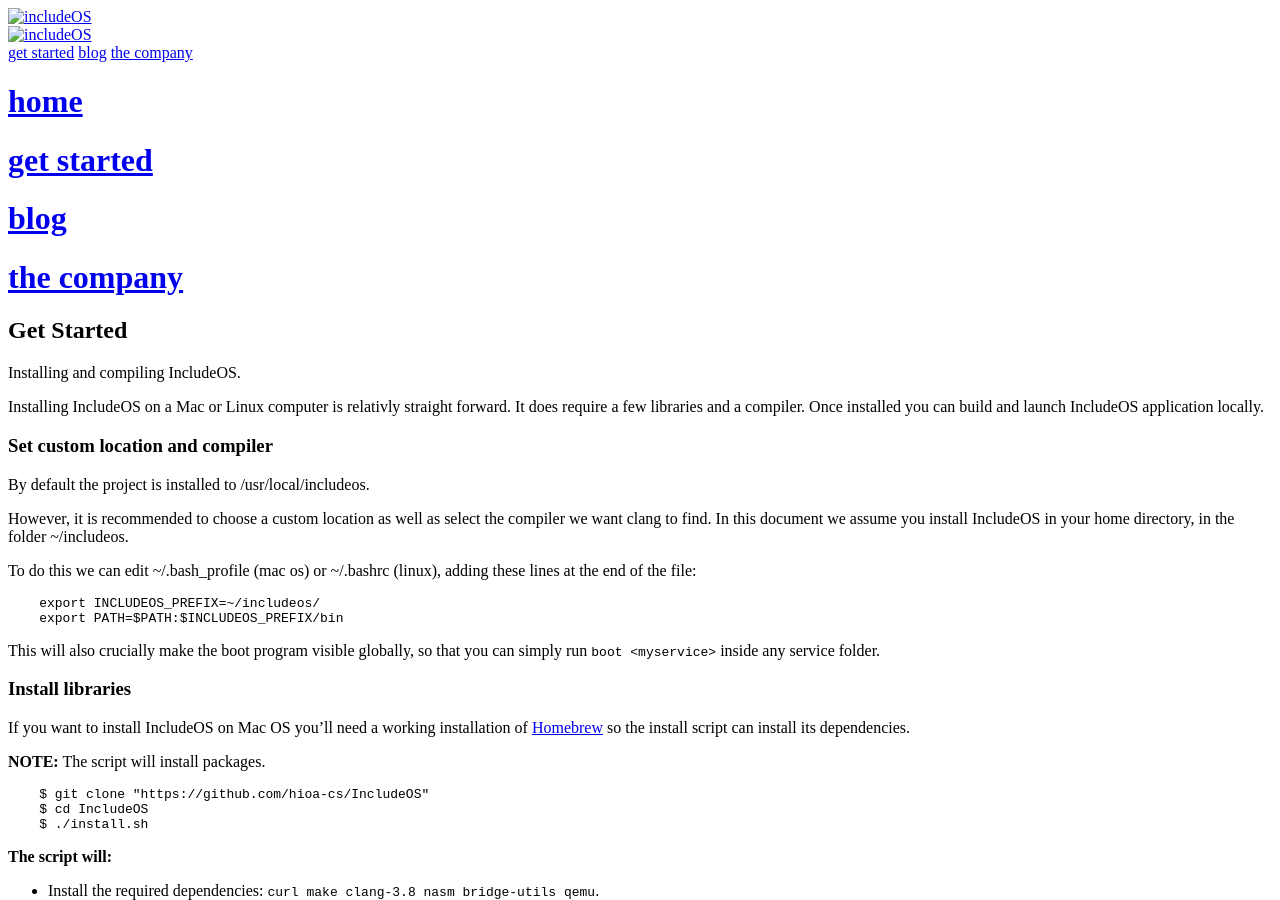
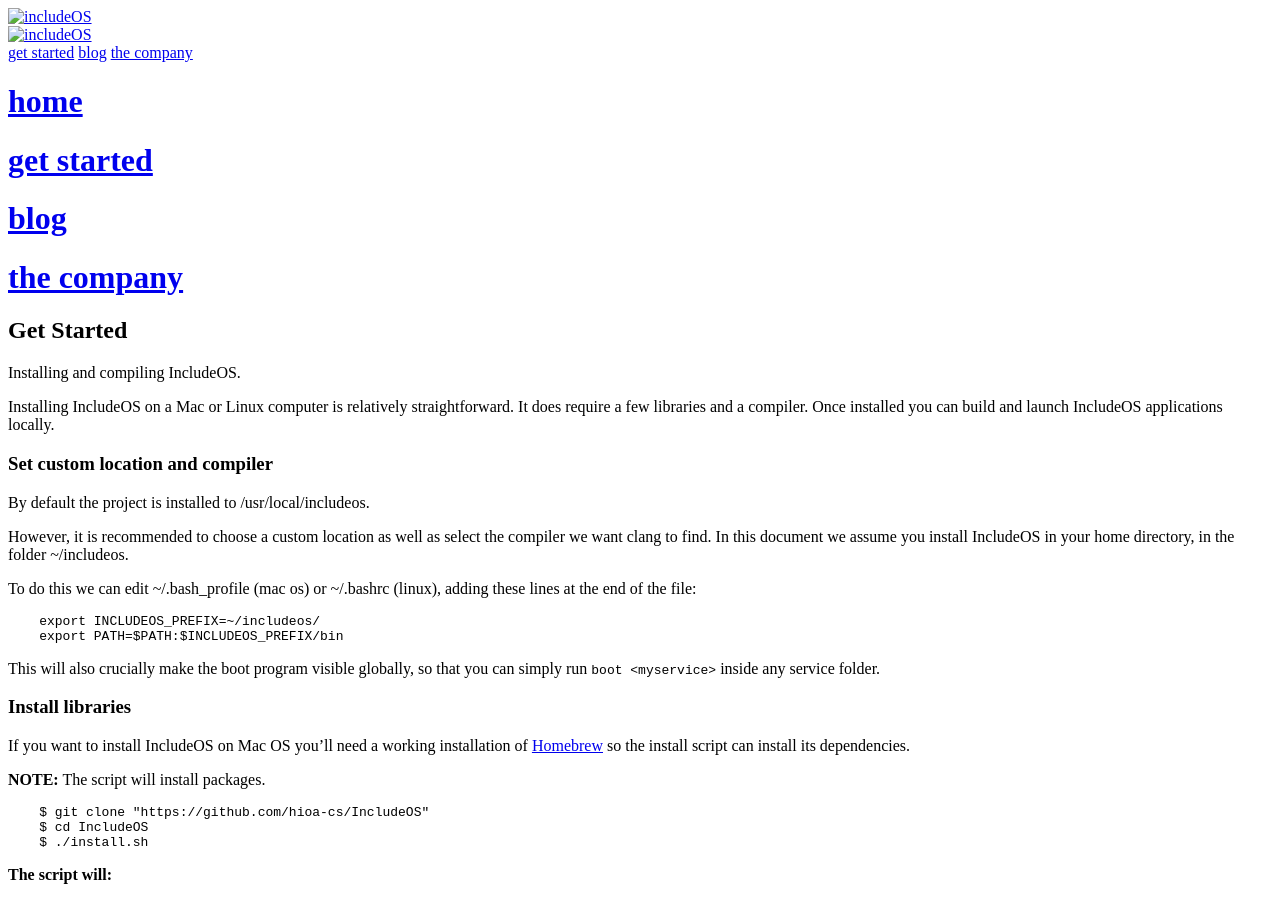
Before and after one commit to includeos/includeos.org, a Jekyll site: the page built from _src/_pages/get_started.md, in a window 1280 px wide and 900 px high. Built offline with Jekyll 4.4.1, drawn with Linux system fonts in a browser that asks for light colours; nearby versions of some CDN libraries; library files that are not in the unit come from our copies.

Commit message:
A few spelling fixes

```diff
--- a/_src/_pages/get_started.md
+++ b/_src/_pages/get_started.md
@@ -6,7 +6,7 @@ permalink: /get-started.html
 summary: "Installing and compiling IncludeOS."
 ---
 
-Installing IncludeOS on a Mac or Linux computer is relativly straight forward. It does require a few libraries and a compiler. Once installed you can build and launch IncludeOS application locally.
+Installing IncludeOS on a Mac or Linux computer is relatively straightforward. It does require a few libraries and a compiler. Once installed you can build and launch IncludeOS applications locally.
 
 ### Set custom location and compiler
 
```
